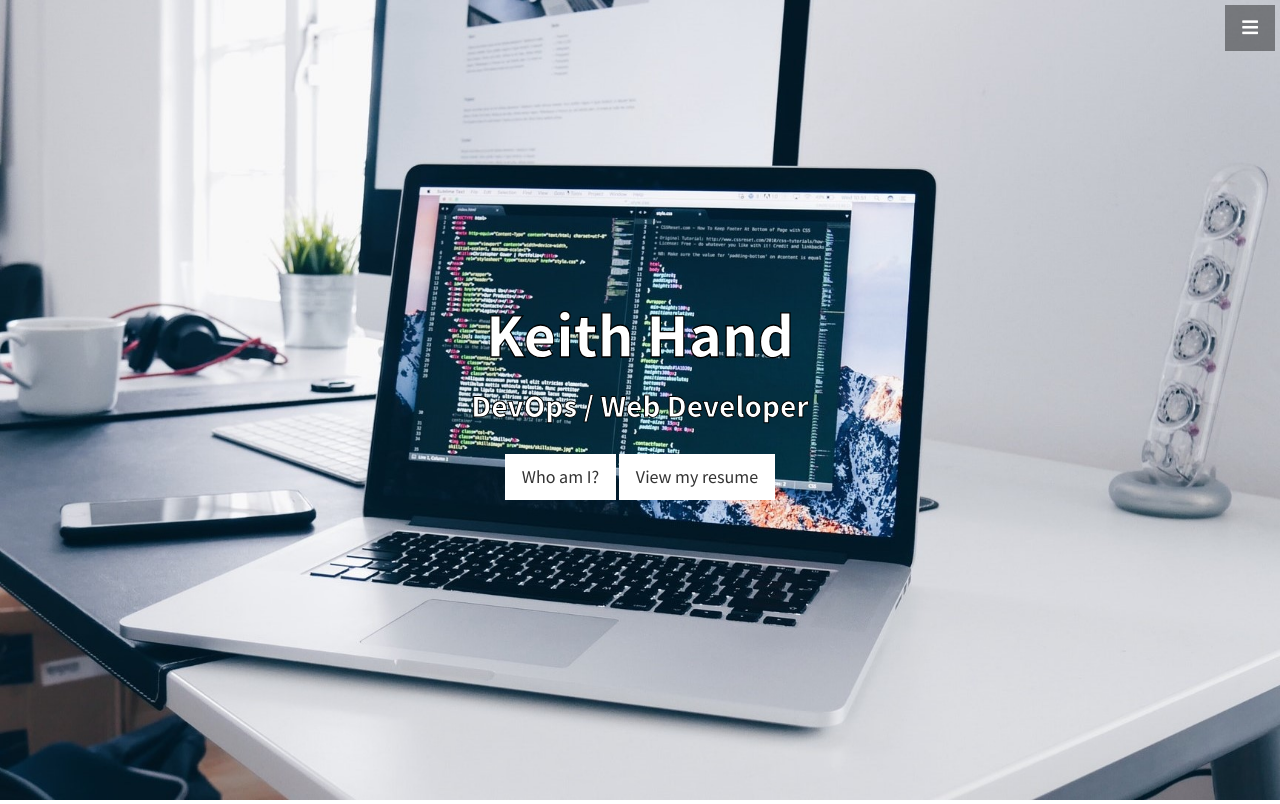
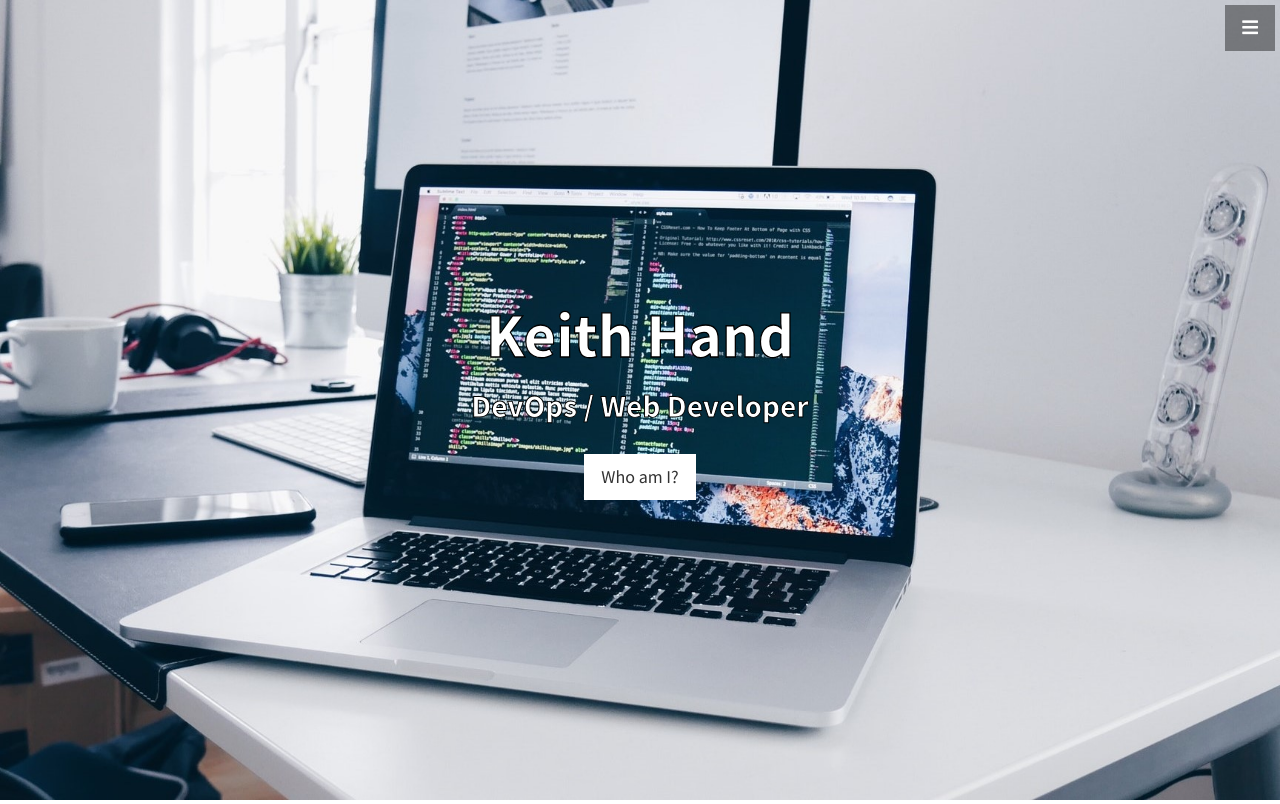
Before and after one commit to keithhand/khand.dev, a Flask app: page / in a window 1280 px wide. Shown: the top 804 px of the page. Run offline with Flask 2, Linux system fonts and the light colour scheme; some libraries are stand-ins or nearby versions.

Commit message:
disable button to resume temporarily

```diff
--- a/templates/components/title.html
+++ b/templates/components/title.html
@@ -4,6 +4,6 @@
         <h3>{{ data.title }}</h3>
         <br>
         <a href="#about" class="btn btn-light btn-lg">Who am I?</a>
-        <a href="static/docs/resume.pdf" class="btn btn-light btn-lg">View my resume</a>
+        {#<a href="static/docs/resume.pdf" class="btn btn-light btn-lg">View my resume</a>  Removing temporarily until get server storage figured out. #}
     </div>
 </header>
```
